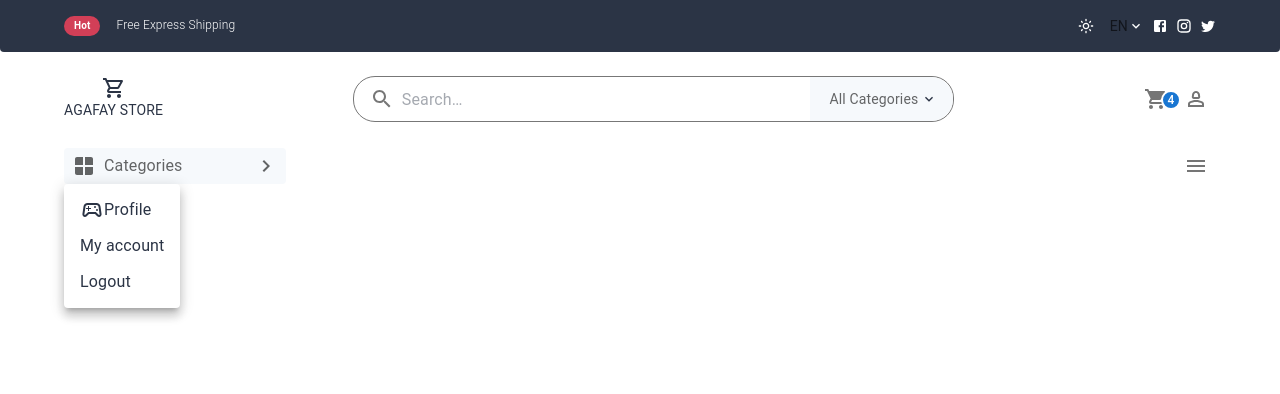
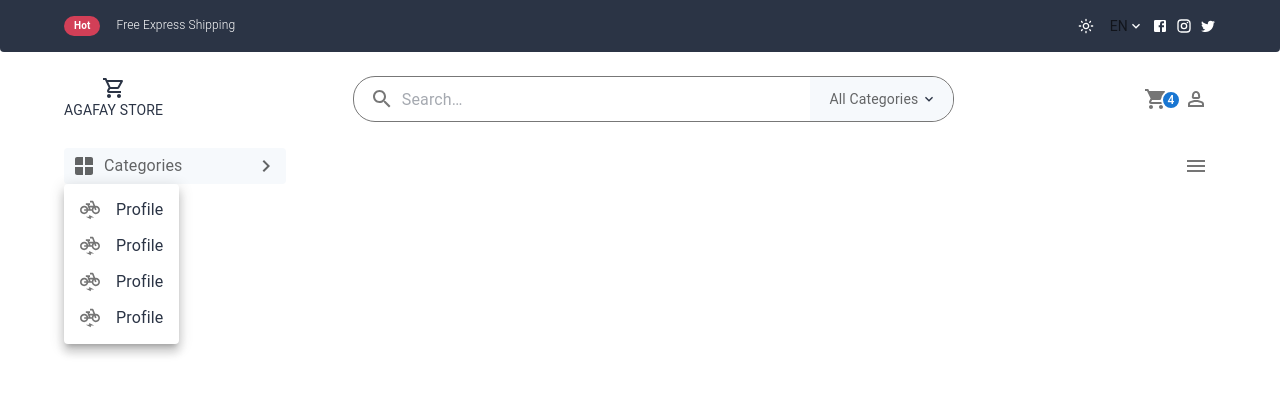
Before and after one commit to saghro/react-ecommerce, a React (Vite) app: page / in a window 1280 px wide. Both pictures are taken after a click on the button "Categories". Shown: the top 394 px of the page. Built offline with nearby package versions, Linux system fonts and the light colour scheme.

Commit message:
menu item

```diff
--- a/src/components/header/Header3.jsx
+++ b/src/components/header/Header3.jsx
@@ -1,17 +1,19 @@
-import { KeyboardArrowRightOutlined } from "@mui/icons-material";
+import { ElectricBikeOutlined, KeyboardArrowRightOutlined } from "@mui/icons-material";
+import MenuIcon from "@mui/icons-material/Menu";
 import WindowIcon from "@mui/icons-material/Window";
+import {
+    Box,
+    Button,
+    Container,
+    IconButton,
+    ListItemIcon,
+    ListItemText,
+    Typography,
+    useTheme,
+} from "@mui/material";
 import Menu from "@mui/material/Menu";
-import MenuIcon from "@mui/icons-material/Menu";
-import { Box, Button, Container, IconButton, Typography, useTheme } from "@mui/material";
 import MenuItem from "@mui/material/MenuItem";
 import { useState } from "react";
-import{
-    SportsEsportsOutlined,
-    ElectricBikeOutlined,
-    LaptopChromebookOutlined,
-    MenuBookOutlined,
-} from "@mui/icons-material"
-
 
 const Header3 = () => {
   const [anchorEl, setAnchorEl] = useState(null);
@@ -38,7 +40,6 @@ const Header3 = () => {
           aria-haspopup="true"
           aria-expanded={open ? "true" : undefined}
           onClick={handleClick}
-
           sx={{
             width: 222,
             // @ts-ignore
@@ -68,14 +69,39 @@ const Header3 = () => {
             "aria-labelledby": "basic-button",
           }}
         >
-          <MenuItem onClick={handleClose}> <SportsEsportsOutlined /> Profile</MenuItem>
-          <MenuItem onClick={handleClose}>My account</MenuItem>
-          <MenuItem onClick={handleClose}>Logout</MenuItem>
+          <MenuItem>
+            <ListItemIcon>
+              <ElectricBikeOutlined fontSize="small" />
+            </ListItemIcon>
+            <ListItemText>Profile</ListItemText>
+
+          </MenuItem>
+          <MenuItem>
+            <ListItemIcon>
+              <ElectricBikeOutlined fontSize="small" />
+            </ListItemIcon>
+            <ListItemText>Profile</ListItemText>
+
+          </MenuItem>
+          <MenuItem>
+            <ListItemIcon>
+              <ElectricBikeOutlined fontSize="small" />
+            </ListItemIcon>
+            <ListItemText>Profile</ListItemText>
+
+          </MenuItem>
+          <MenuItem>
+            <ListItemIcon>
+              <ElectricBikeOutlined fontSize="small" />
+            </ListItemIcon>
+            <ListItemText>Profile</ListItemText>
+
+          </MenuItem>
         </Menu>
       </Box>
 
       <IconButton>
-         <MenuIcon />
+        <MenuIcon />
       </IconButton>
     </Container>
   );
```
